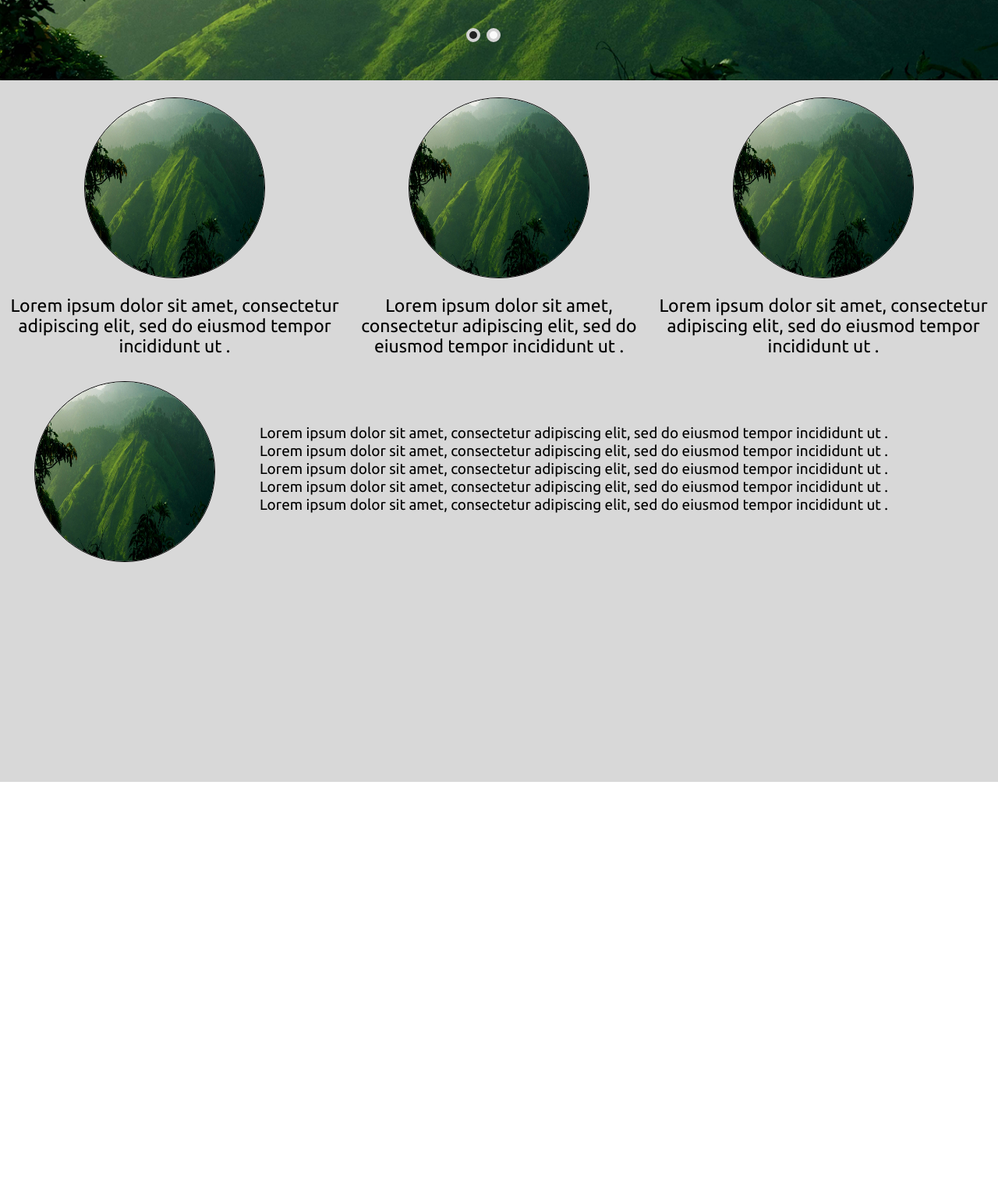
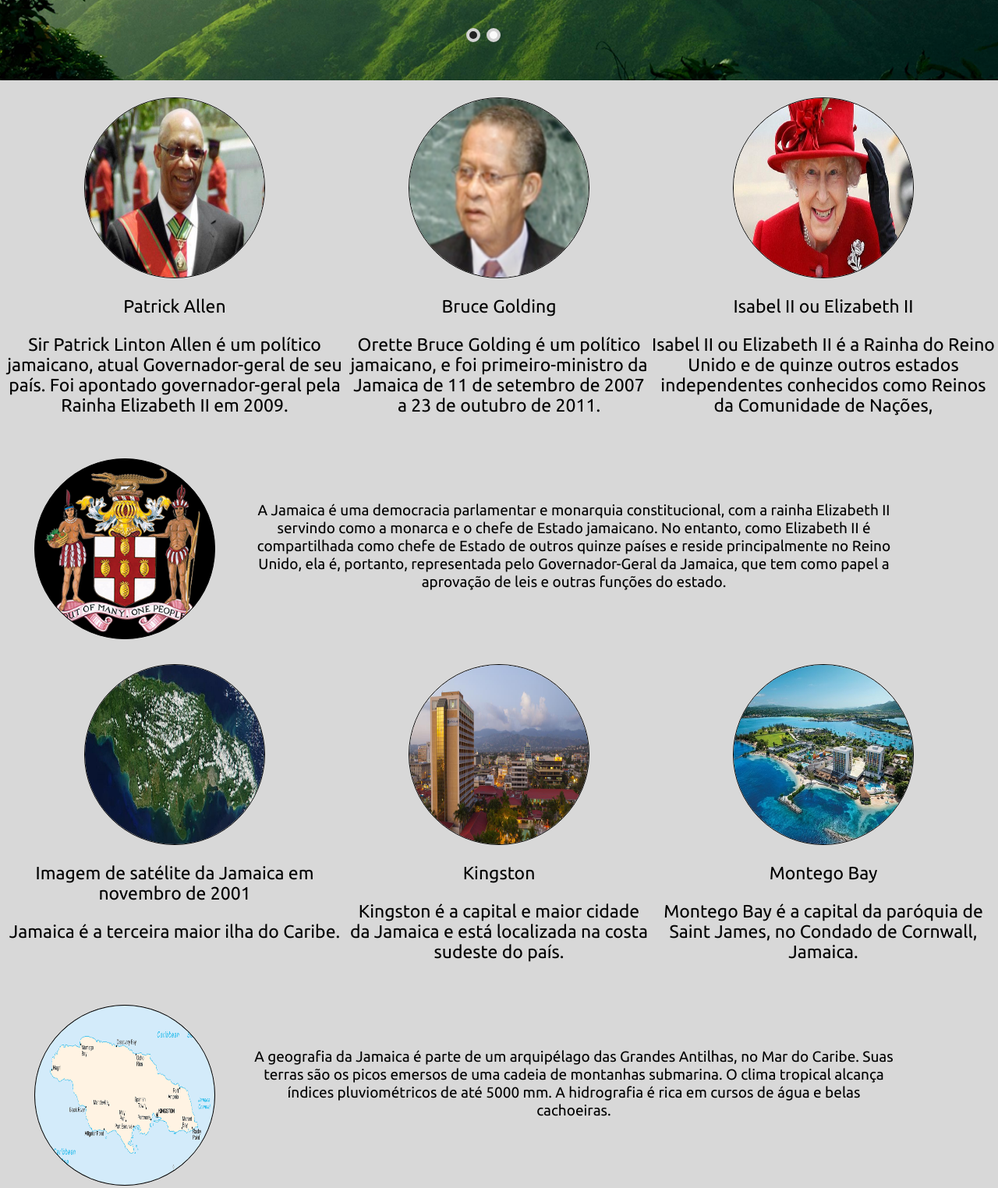
Before and after one commit to gilberto-009199/TeslaThompson, a plain HTML site: page index.html in a window 1280 px wide. Shown: the part 400-1924 px from the top of the page at 78% size. Before the commit the page ends 1403 px from the top, so only its background shows below. Drawn offline with Linux system fonts and the light colour scheme; files whose address does not match are found by name.

Commit message:
Colocando contudo no site

```diff
--- a/index.html
+++ b/index.html
@@ -61,41 +61,104 @@
         <div role="main">
             <div class="row">
                 <div class="cold4 Esquerda">
-                    <img class="arredonda center" style="border: solid 1px black; display: block; margin-top: 22px; width: 230px; height: 230px;" src="img/manancialjamaica.png" height="32" width="32">
+                    <img class="arredonda center" style="border: solid 1px black; display: block; margin-top: 22px; width: 230px; height: 230px;" src="img/governadorjamaica.jpg" height="32" width="32">
                     <div style="margin-top: 22px; text-align: center; font-size: 23px; font-family: ubuntu;">
-                        Lorem ipsum dolor sit amet, consectetur adipiscing elit, sed do eiusmod tempor incididunt ut .
+                        <p>Patrick Allen</p>
+                        <p>Sir Patrick Linton Allen é um político jamaicano, atual Governador-geral de seu país. Foi apontado governador-geral pela Rainha Elizabeth II em 2009.</p>
 
                     </div>
                 </div>
                 <div class="cold3 center" style="width: 30%;">
-                    <img class="arredonda center" style="border: solid 1px black; display: block; margin-top: 22px; width: 230px; height: 230px;" src="img/manancialjamaica.png" height="32" width="32">
+                    <img class="arredonda center" style="border: solid 1px black; display: block; margin-top: 22px; width: 230px; height: 230px;" src="img/bruce.png" height="32" width="32">
                     <div style="margin-top: 22px; text-align: center; font-size: 23px; font-family: ubuntu;">
-                        Lorem ipsum dolor sit amet, consectetur adipiscing elit, sed do eiusmod tempor incididunt ut .
-
+                        <p>Bruce Golding</p>
+                        <p>Orette Bruce Golding é um político jamaicano, e foi primeiro-ministro da Jamaica de 11 de setembro de 2007 a 23 de outubro de 2011.</p>
                     </div>
                 </div>
                 <div class="cold4 Direita">
-                    <img class="arredonda center" style="border: solid 1px black; display: block; margin-top: 22px; width: 230px; height: 230px;" src="img/manancialjamaica.png" height="32" width="32">
+                    <img class="arredonda center" style="border: solid 1px black; display: block; margin-top: 22px; width: 230px; height: 230px;" src="img/rainha.jpg" height="32" width="32">
                     <div style="margin-top: 22px; text-align: center; font-size: 23px; font-family: ubuntu;">
-                        Lorem ipsum dolor sit amet, consectetur adipiscing elit, sed do eiusmod tempor incididunt ut .
+                        <p>Isabel II ou Elizabeth II</p>
+                        <p>Isabel II ou Elizabeth II é a Rainha do Reino Unido e de quinze outros estados independentes conhecidos como Reinos da Comunidade de Nações, </p>
 
                     </div>
                 </div>
             </div>
             <div class="row" style="margin-top: 10px; padding-bottom: 10px;">
                 <div class="cold3 Esquerda">
-                    <img class="arredonda center" style="border: solid 1px black; display: block; margin-top: 22px; width: 230px; height: 230px;" src="img/manancialjamaica.png" height="32" width="32">
+                    <img class="arredonda center" style="background-color:black; border: solid 1px black; display: block; margin-top: 22px; width: 230px; height: 230px;" src="img/brasao.png" height="32" width="32">
                 </div>
                 <div class="cold7 Esquerda" style="margin-top: 77px; text-align: center; font-size: 19px; font-family: ubuntu;">
-                    Lorem ipsum dolor sit amet, consectetur adipiscing elit, sed do eiusmod tempor incididunt ut .
-                    Lorem ipsum dolor sit amet, consectetur adipiscing elit, sed do eiusmod tempor incididunt ut .
-                    Lorem ipsum dolor sit amet, consectetur adipiscing elit, sed do eiusmod tempor incididunt ut .
-                    Lorem ipsum dolor sit amet, consectetur adipiscing elit, sed do eiusmod tempor incididunt ut .
-                    Lorem ipsum dolor sit amet, consectetur adipiscing elit, sed do eiusmod tempor incididunt ut .
+                    A Jamaica é uma democracia parlamentar e monarquia constitucional, com a rainha Elizabeth II servindo como a monarca e o chefe de Estado jamaicano. No entanto, como Elizabeth II é compartilhada como chefe de Estado de outros quinze países e reside principalmente no Reino Unido, ela é, portanto, representada pelo Governador-Geral da Jamaica, que tem como papel a aprovação de leis e outras funções do estado.
                 </div>
+            </div>
+            <div class="row">
+                <div class="cold4 Esquerda">
+                    <img class="arredonda center" style="border: solid 1px black; display: block; margin-top: 22px; width: 230px; height: 230px;" src="img/jamaica.jpg" height="32" width="32">
+                    <div style="margin-top: 22px; text-align: center; font-size: 23px; font-family: ubuntu;">
+                        <p>Imagem de satélite da Jamaica em novembro de 2001</p>
+                        <p>Jamaica é a terceira maior ilha do Caribe.</p>
 
+                    </div>
+                </div>
+                <div class="cold3 center" style="width: 30%;">
+                    <img class="arredonda center" style="border: solid 1px black; display: block; margin-top: 22px; width: 230px; height: 230px;" src="img/cidade/kingston.jpg" height="32" width="32">
+                    <div style="margin-top: 22px; text-align: center; font-size: 23px; font-family: ubuntu;">
+                        <p>Kingston</p>
+                        <p>Kingston é a capital e maior cidade da Jamaica e está localizada na costa sudeste do país.</p>
+                    </div>
+                </div>
+                <div class="cold4 Direita">
+                    <img class="arredonda center" style="border: solid 1px black; display: block; margin-top: 22px; width: 230px; height: 230px;" src="img/cidade/montego.jpg" height="32" width="32">
+                    <div style="margin-top: 22px; text-align: center; font-size: 23px; font-family: ubuntu;">
+                        <p>Montego Bay</p>
+                        <p>Montego Bay é a capital da paróquia de Saint James, no Condado de Cornwall, Jamaica.</p>
 
+                    </div>
+                </div>
             </div>
+            <div class="row" style="margin-top: 10px; padding-bottom: 10px;">
+                <div class="cold3 Esquerda">
+                    <img class="arredonda center" style="background-color:black; border: solid 1px black; display: block; margin-top: 22px; width: 230px; height: 230px;" src="img/map.png" height="64" width="64">
+                </div>
+                <div class="cold7 Esquerda" style="margin-top: 77px; text-align: center; font-size: 19px; font-family: ubuntu;">
+                    A geografia da Jamaica é parte de um arquipélago das Grandes Antilhas, no Mar do Caribe. Suas terras são os picos emersos de uma cadeia de montanhas submarina. O clima tropical alcança índices pluviométricos de até 5000 mm. A hidrografia é rica em cursos de água e belas cachoeiras.
+                </div>
+            </div>
+        <div class="row">
+                <div class="cold4 Esquerda">
+                    <img class="arredonda center" style="border: solid 1px black; display: block; margin-top: 22px; width: 230px; height: 230px;" src="img/bob.jpg" height="32" width="32">
+                    <div style="margin-top: 22px; text-align: center; font-size: 23px; font-family: ubuntu;">
+                        <p>Música</p>
+                        <p>Apesar de ser uma pequena nação, a cultura jamaicana tem uma forte presença global. Os gêneros musicais reggae, ska e mento.</p>
+
+                    </div>
+                </div>
+                <div class="cold3 center" style="width: 30%;">
+                    <img class="arredonda center" style="border: solid 1px black; display: block; margin-top: 22px; width: 230px; height: 230px;" src="img/comida/ackee-min.jpg" height="32" width="32">
+                    <div style="margin-top: 22px; text-align: center; font-size: 23px; font-family: ubuntu;">
+                        <p>Comida</p>
+                        <p>A Jamaica é um sonho que se torna realidade para os amantes de comida.</p>
+                    </div>
+                </div>
+                <div class="cold4 Direita">
+                    <img class="arredonda center" style="border: solid 1px black; display: block; margin-top: 22px; width: 230px; height: 230px;" src="img/comida/bolt.JPG" height="32" width="32">
+                    <div style="margin-top: 22px; text-align: center; font-size: 23px; font-family: ubuntu;">
+                        <p>Esportes</p>
+                        <p>O esporte é uma parte integrante da vida nacional na Jamaica.</p>
+
+                    </div>
+                </div>
+            </div>
+            <div class="row" style="margin-top: 10px; padding-bottom: 10px;">
+                <div class="cold3 Esquerda">
+                    <img class="arredonda center" style="background-color:black; border: solid 1px black; display: block; margin-top: 22px; width: 230px; height: 230px;" src="img/cultura.jpg" height="64" width="64">
+                </div>
+                <div class="cold7 Esquerda" style="margin-top: 77px; text-align: center; font-size: 19px; font-family: ubuntu;">
+                    A cultura jamaicana é caracterizada pelo sincretismo resultante da mistura dos vários povos que habitam a ilha desde os primórdios de sua descoberta pelos espanhóis, no século XVII. Aos nativos aruaques (aruwak) juntaram-se os latinos espanhóis, os negros africanos e os ingleses que dominaram a ilha posteriormente além imigrantes que para lá se transferiram após a extinção do regime escravista.
+                </div>
+            </div>
+
         </div>
         <footer>
 
```
Also changed, not shown: img/bannerimg.jpg (added), img/bob.jpg (added), img/brasao.png (added), img/bruce.png (added), img/cidade/kingston.jpg (added), img/cidade/montego.jpg (added), img/comida/ackee-min.jpg (added), img/comida/bolt.JPG (added), img/cultura.jpg (added), img/jamaica.jpg (added), img/map.png (added), img/rainha.jpg (added), 1 other file.
